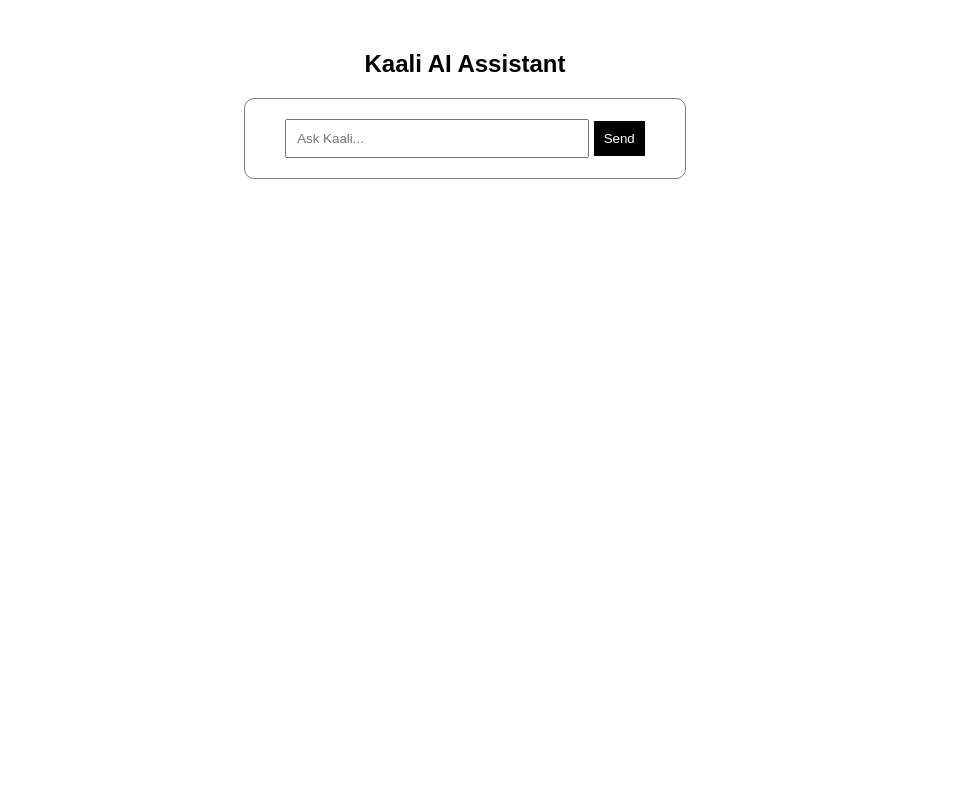
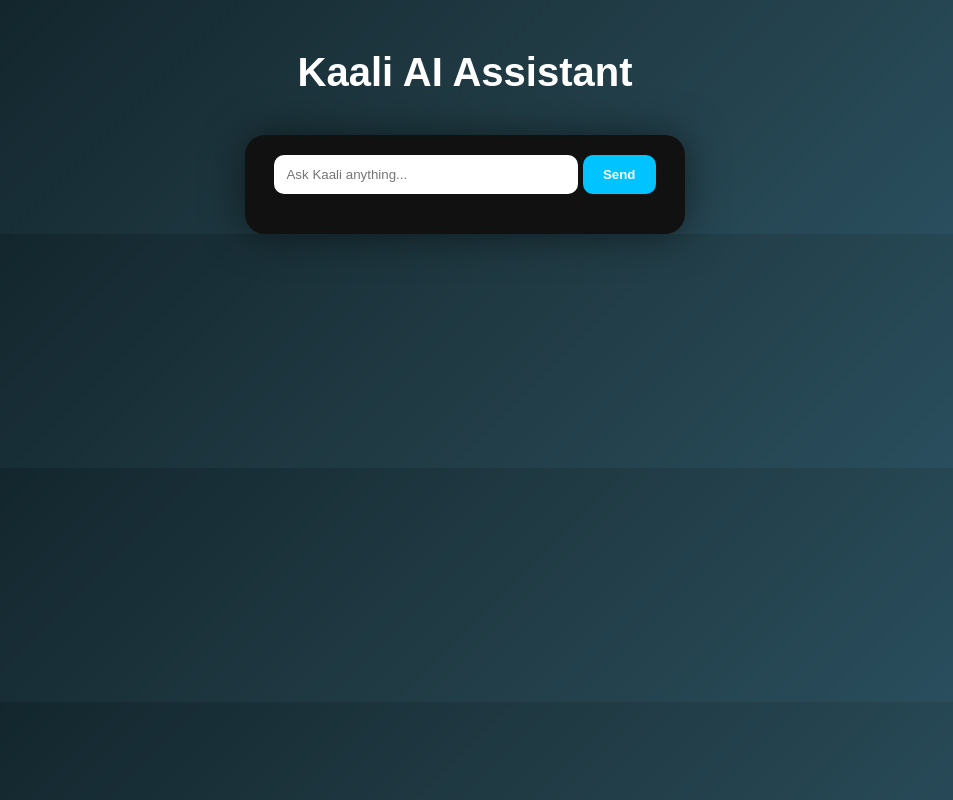
Before and after one commit to partnersdejoiy-hash/kaali-ai, a website: page index.html in a window 1280 px wide. Shown: the whole page, without its empty margins (175-1128 px from the left). Drawn offline with Linux system fonts and the light colour scheme.

Commit message:
index.html

```diff
--- a/index.html
+++ b/index.html
@@ -2,34 +2,63 @@
 <html>
 
 <head>
-<title>Kaali AI</title>
+
+<title>Kaali AI - DEJOIY</title>
 
 <style>
 
 body{
+background:linear-gradient(135deg,#0f2027,#203a43,#2c5364);
 font-family:Arial;
+margin:0;
+color:white;
 text-align:center;
-margin-top:50px;
 }
 
-#chat{
+h1{
+margin-top:50px;
+font-size:40px;
+}
+
+#chatbox{
+
+margin:auto;
+margin-top:40px;
 width:400px;
-margin:auto;
-border:1px solid gray;
+background:#111;
+border-radius:20px;
 padding:20px;
-border-radius:10px;
+box-shadow:0px 0px 40px rgba(0,0,0,0.5);
+
 }
 
 input{
+
 width:70%;
-padding:10px;
+padding:12px;
+border-radius:10px;
+border:none;
+
 }
 
 button{
-padding:10px;
-background:black;
+
+padding:12px 20px;
+background:#00c3ff;
+border:none;
+border-radius:10px;
 color:white;
-border:none;
+font-weight:bold;
+
+}
+
+#messages{
+
+margin-top:20px;
+text-align:left;
+max-height:300px;
+overflow:auto;
+
 }
 
 </style>
@@ -38,11 +67,11 @@ border:none;
 
 <body>
 
-<h2>Kaali AI Assistant</h2>
+<h1>Kaali AI Assistant</h1>
 
-<div id="chat">
+<div id="chatbox">
 
-<input id="input" placeholder="Ask Kaali..." />
+<input id="input" placeholder="Ask Kaali anything..." />
 
 <button onclick="send()">Send</button>
 
@@ -83,5 +112,4 @@ document.getElementById("messages").innerHTML+=
 </script>
 
 </body>
-
 </html>
```
